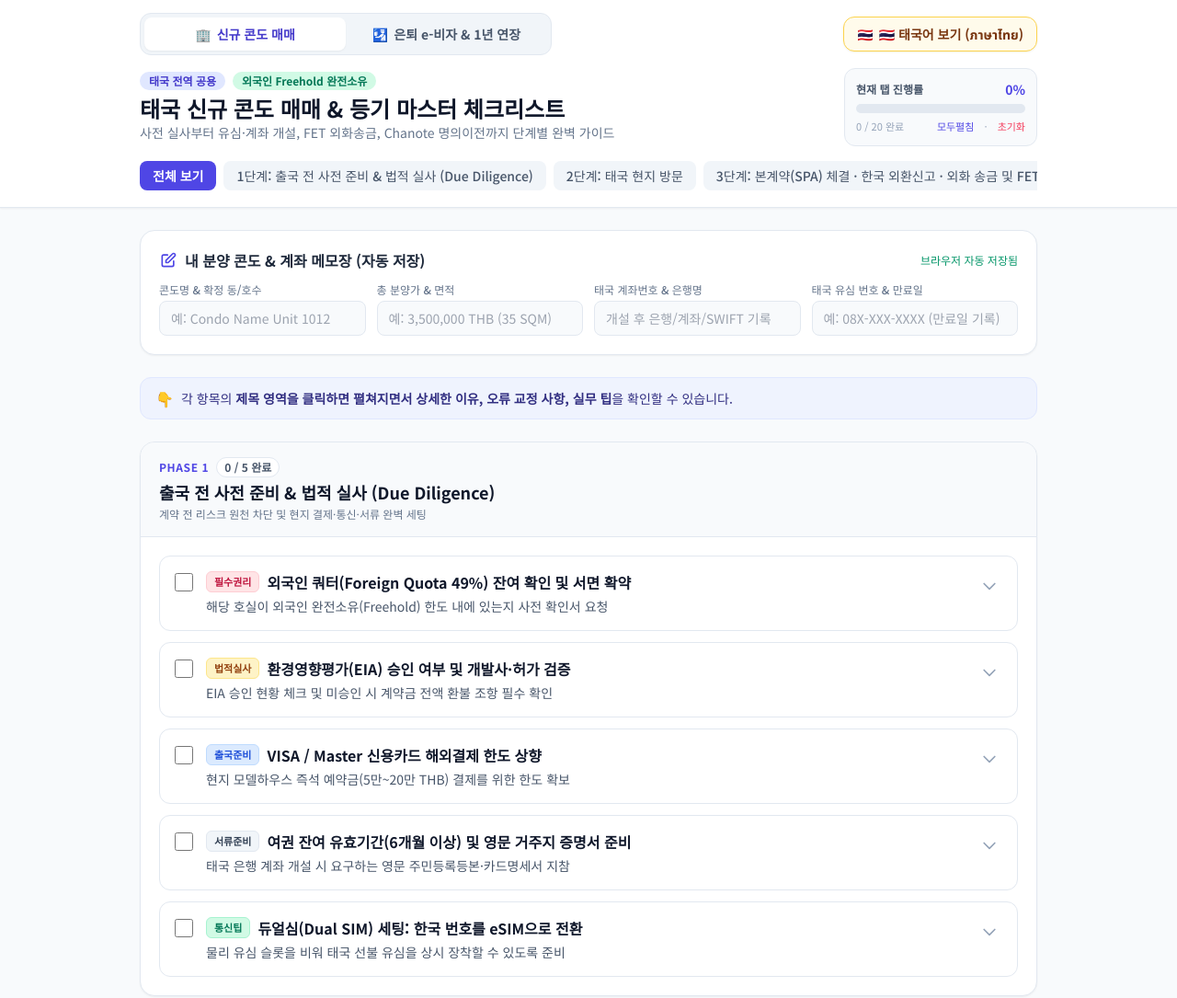
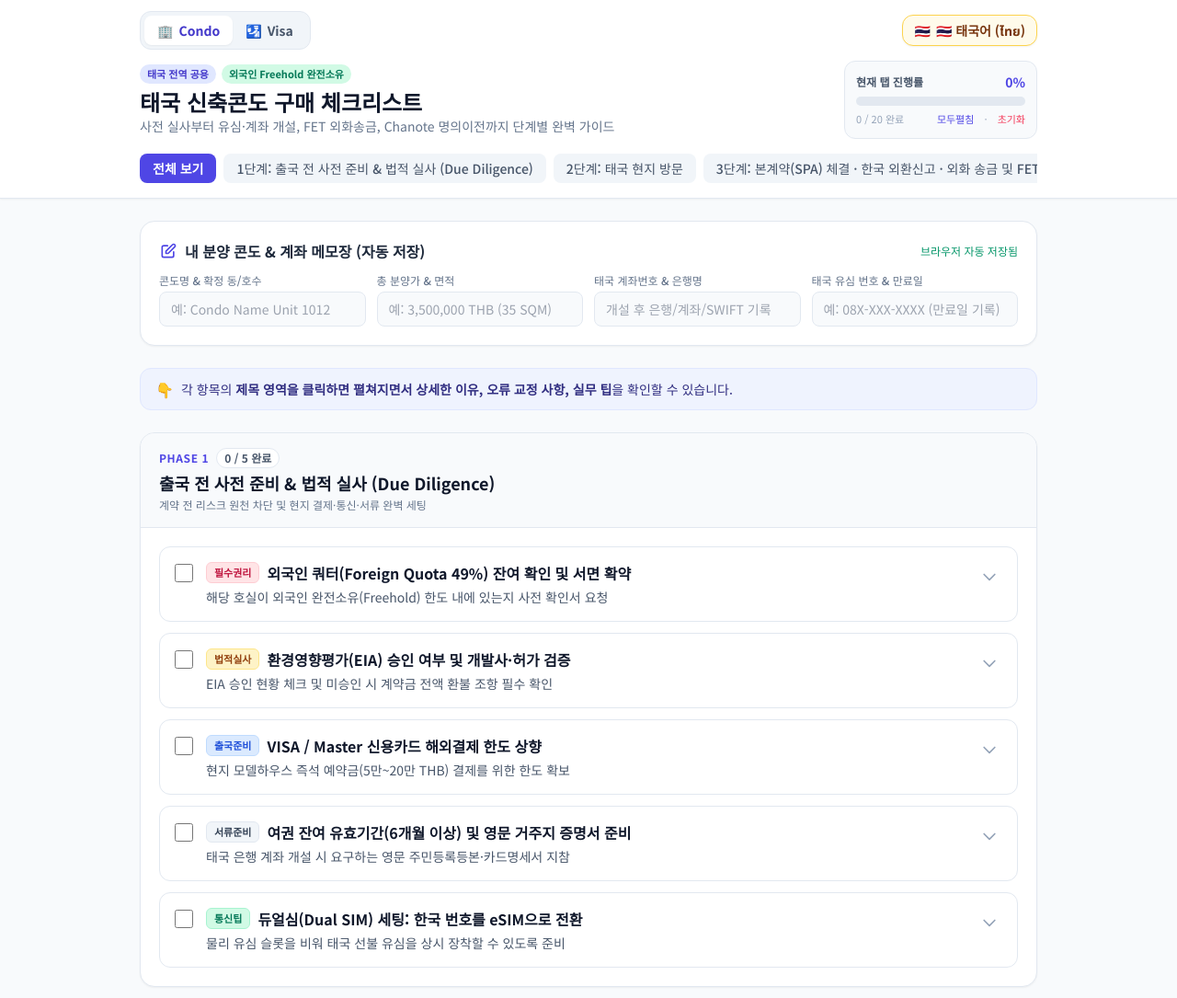
Before and after one commit to skb3804/Tailand-condo-visa, a plain HTML site: page index.html in a window 1280 px wide. Shown: the top 1085 px of the page at 92% size. Drawn offline with nearby package versions, Linux system fonts and the light colour scheme.

Commit message:
Add files via upload

```diff
--- a/index.html
+++ b/index.html
@@ -39,35 +39,35 @@
 <body class="text-slate-800 antialiased pb-24">
 
     <!-- Top Navigation & Progress Header -->
-    <header class="sticky top-0 z-50 bg-white/95 backdrop-blur-md border-b border-slate-200 shadow-sm">
-        <div class="max-w-5xl mx-auto px-4 sm:px-6 py-3.5">
+    <header class="bg-white border-b border-slate-200 shadow-sm">
+        <div class="max-w-5xl mx-auto px-4 sm:px-6 py-3">
             <!-- Top Bar: Main Domain Switcher Tabs + Language Toggle Button -->
-            <div class="flex flex-wrap items-center justify-between gap-2 mb-3.5">
-                <div class="flex p-1 bg-slate-100 rounded-xl border border-slate-200 flex-1 max-w-md">
-                    <button id="domain-tab-condo" onclick="switchDomain('condo')" class="flex-1 py-2 px-3 rounded-lg text-xs sm:text-sm font-bold transition-all flex items-center justify-center gap-1.5 bg-white text-indigo-700 shadow-sm">
+            <div class="flex items-center justify-between gap-2 mb-3">
+                <div class="flex p-1 bg-slate-100 rounded-xl border border-slate-200">
+                    <button id="domain-tab-condo" onclick="switchDomain('condo')" class="py-1.5 px-3.5 rounded-lg text-xs sm:text-sm font-bold transition-all flex items-center justify-center gap-1.5 bg-white text-indigo-700 shadow-sm">
                         <span>🏢</span>
-                        <span id="tab-label-condo">신규 콘도 매매</span>
+                        <span id="tab-label-condo">Condo</span>
                     </button>
-                    <button id="domain-tab-visa" onclick="switchDomain('visa')" class="flex-1 py-2 px-3 rounded-lg text-xs sm:text-sm font-semibold transition-all flex items-center justify-center gap-1.5 text-slate-600 hover:text-slate-900">
+                    <button id="domain-tab-visa" onclick="switchDomain('visa')" class="py-1.5 px-3.5 rounded-lg text-xs sm:text-sm font-semibold transition-all flex items-center justify-center gap-1.5 text-slate-600 hover:text-slate-900">
                         <span>🛂</span>
-                        <span id="tab-label-visa">은퇴 e-비자 & 1년 연장</span>
+                        <span id="tab-label-visa">Visa</span>
                     </button>
                 </div>
 
                 <!-- Korean <-> Thai Language Toggle Button (For Thai Agents / Bank / Immigration) -->
-                <button id="lang-toggle-btn" onclick="toggleLanguage()" class="px-3.5 py-2 rounded-xl border border-amber-300 bg-amber-50 hover:bg-amber-100 text-amber-900 text-xs sm:text-sm font-bold shadow-sm transition-all flex items-center gap-1.5 shrink-0" title="태국 현지 에이전트·은행·이민국 직원에게 보여줄 때 태국어로 전환합니다">
+                <button id="lang-toggle-btn" onclick="toggleLanguage()" class="px-3 py-1.5 rounded-xl border border-amber-300 bg-amber-50 hover:bg-amber-100 text-amber-900 text-xs sm:text-sm font-bold shadow-sm transition-all flex items-center gap-1.5 shrink-0" title="태국 현지 에이전트·은행·이민국 직원에게 보여줄 때 태국어로 전환합니다">
                     <span>🇹🇭</span>
-                    <span id="lang-toggle-text">태국어 보기 (ภาษาไทย)</span>
+                    <span id="lang-toggle-text">태국어 (ไทย)</span>
                 </button>
             </div>
 
-            <div class="flex flex-col sm:flex-row sm:items-center sm:justify-between gap-3">
+            <div class="flex flex-col sm:flex-row sm:items-center sm:justify-between gap-2.5">
                 <div>
-                    <div id="header-badges" class="flex items-center gap-2">
-                        <span class="px-2.5 py-0.5 text-xs font-bold bg-indigo-100 text-indigo-700 rounded-full">태국 전역 공용</span>
-                        <span class="px-2.5 py-0.5 text-xs font-bold bg-emerald-100 text-emerald-700 rounded-full">외국인 Freehold 완전소유</span>
+                    <div id="header-badges" class="flex items-center gap-1.5">
+                        <span class="px-2 py-0.5 text-[11px] font-bold bg-indigo-100 text-indigo-700 rounded-full">태국 전역 공용</span>
+                        <span class="px-2 py-0.5 text-[11px] font-bold bg-emerald-100 text-emerald-700 rounded-full">외국인 Freehold 완전소유</span>
                     </div>
-                    <h1 id="header-title" class="text-xl sm:text-2xl font-bold text-slate-900 mt-1">태국 신규 콘도 매매 & 등기 마스터 체크리스트</h1>
+                    <h1 id="header-title" class="text-lg sm:text-2xl font-bold text-slate-900 mt-1">태국 신축콘도 구매 체크리스트</h1>
                     <p id="header-subtitle" class="text-xs sm:text-sm text-slate-500">사전 실사부터 유심·계좌 개설, FET 외화송금, Chanote 명의이전까지 단계별 완벽 가이드</p>
                 </div>
 
@@ -707,15 +707,15 @@
         const domainConfigs = {
             condo: {
                 badges: `
-                    <span class="px-2.5 py-0.5 text-xs font-bold bg-indigo-100 text-indigo-700 rounded-full">태국 전역 공용</span>
-                    <span class="px-2.5 py-0.5 text-xs font-bold bg-emerald-100 text-emerald-700 rounded-full">외국인 Freehold 완전소유</span>
+                    <span class="px-2 py-0.5 text-[11px] font-bold bg-indigo-100 text-indigo-700 rounded-full">태국 전역 공용</span>
+                    <span class="px-2 py-0.5 text-[11px] font-bold bg-emerald-100 text-emerald-700 rounded-full">외국인 Freehold 완전소유</span>
                 `,
                 badgesTh: `
-                    <span class="px-2.5 py-0.5 text-xs font-bold bg-indigo-100 text-indigo-700 rounded-full">คู่มือซื้อคอนโดมิเนียมในประเทศไทย</span>
-                    <span class="px-2.5 py-0.5 text-xs font-bold bg-emerald-100 text-emerald-700 rounded-full">โควตาต่างชาติ (Foreign Freehold)</span>
+                    <span class="px-2 py-0.5 text-[11px] font-bold bg-indigo-100 text-indigo-700 rounded-full">คู่มือซื้อคอนโดมิเนียมในประเทศไทย</span>
+                    <span class="px-2 py-0.5 text-[11px] font-bold bg-emerald-100 text-emerald-700 rounded-full">โควตาต่างชาติ (Foreign Freehold)</span>
                 `,
-                title: '태국 신규 콘도 매매 & 등기 마스터 체크리스트',
-                titleTh: 'รายการตรวจสอบขั้นตอนการซื้อคอนโดมิเนียมใหม่และโอนกรรมสิทธิ์ (สำหรับชาวต่างชาติ)',
+                title: '태국 신축콘도 구매 체크리스트',
+                titleTh: 'รายการตรวจสอบการซื้อคอนโดมิเนียมใหม่และโอนกรรมสิทธิ์',
                 subtitle: '사전 실사부터 유심·계좌 개설, FET 외화송금, Chanote 명의이전까지 단계별 완벽 가이드',
                 subtitleTh: 'ตั้งแต่การจอง เปิดบัญชีธนาคาร โอนเงินต่างประเทศ (FET) จนถึงวันโอนกรรมสิทธิ์ที่กรมที่ดิน',
                 accent: 'indigo',
@@ -723,15 +723,15 @@
             },
             visa: {
                 badges: `
-                    <span class="px-2.5 py-0.5 text-xs font-bold bg-teal-100 text-teal-700 rounded-full">만 50세 이상 은퇴비자</span>
-                    <span class="px-2.5 py-0.5 text-xs font-bold bg-amber-100 text-amber-800 rounded-full">Non-O (90일) → 현지 1년 연장</span>
+                    <span class="px-2 py-0.5 text-[11px] font-bold bg-teal-100 text-teal-700 rounded-full">만 50세 이상 은퇴비자</span>
+                    <span class="px-2 py-0.5 text-[11px] font-bold bg-amber-100 text-amber-800 rounded-full">Non-O (90일) → 현지 1년 연장</span>
                 `,
                 badgesTh: `
-                    <span class="px-2.5 py-0.5 text-xs font-bold bg-teal-100 text-teal-700 rounded-full">วีซ่าเกษียณอายุ (อายุ 50 ปีขึ้นไป)</span>
-                    <span class="px-2.5 py-0.5 text-xs font-bold bg-amber-100 text-amber-800 rounded-full">Non-O (90 วัน) → ต่ออายุ 1 ปีในไทย</span>
+                    <span class="px-2 py-0.5 text-[11px] font-bold bg-teal-100 text-teal-700 rounded-full">วีซ่าเกษียณอายุ (อายุ 50 ปีขึ้นไป)</span>
+                    <span class="px-2 py-0.5 text-[11px] font-bold bg-amber-100 text-amber-800 rounded-full">Non-O (90 วัน) → ต่ออายุ 1 ปีในไทย</span>
                 `,
-                title: '태국 은퇴 e-비자(Non-O) & 현지 1년 연장 체크리스트',
-                titleTh: 'รายการตรวจสอบการขอวีซ่าเกษียณอายุ (Non-O e-Visa) และการขออยู่ต่อ 1 ปีในประเทศไทย',
+                title: '은퇴 비자(non-O) 발급 체크리스트',
+                titleTh: 'รายการตรวจสอบการขอวีซ่าเกษียณอายุ (Non-O e-Visa) และการขออยู่ต่อ 1 ปี',
                 subtitle: '온라인 e-Visa 발급부터 입국 후 80만 바트 2개월 예치, 이민국 1년 연장 및 90일 보고까지',
                 subtitleTh: 'ตั้งแต่การยื่น e-Visa เปิดบัญชีเงินฝาก 800,000 บาท จนถึงการยื่นต่ออายุวีซ่า 1 ปีที่ ตม.',
                 accent: 'teal',
@@ -773,10 +773,10 @@
             const isTh = currentLang === 'th';
 
             if (isTh) {
-                btn.className = 'px-3.5 py-2 rounded-xl border border-indigo-300 bg-indigo-50 hover:bg-indigo-100 text-indigo-900 text-xs sm:text-sm font-bold shadow-sm transition-all flex items-center gap-1.5 shrink-0';
-                btnText.textContent = '🇰🇷 한국어로 돌아가기 (เกาหลี)';
-                document.getElementById('tab-label-condo').textContent = 'ซื้อคอนโดใหม่ในไทย';
-                document.getElementById('tab-label-visa').textContent = 'วีซ่าเกษียณ Non-O 1 ปี';
+                btn.className = 'px-3 py-1.5 rounded-xl border border-indigo-300 bg-indigo-50 hover:bg-indigo-100 text-indigo-900 text-xs sm:text-sm font-bold shadow-sm transition-all flex items-center gap-1.5 shrink-0';
+                btnText.textContent = '🇰🇷 한국어 (เกาหลี)';
+                document.getElementById('tab-label-condo').textContent = 'Condo';
+                document.getElementById('tab-label-visa').textContent = 'Visa';
                 document.getElementById('progress-label').textContent = 'ความคืบหน้า';
                 document.getElementById('btn-expand-all').textContent = 'ขยายทั้งหมด';
                 document.getElementById('btn-reset').textContent = 'รีเซ็ต';
@@ -806,10 +806,10 @@
 
                 document.querySelectorAll('.save-status-indicator').forEach(el => el.textContent = 'บันทึกอัตโนมัติแล้ว');
             } else {
-                btn.className = 'px-3.5 py-2 rounded-xl border border-amber-300 bg-amber-50 hover:bg-amber-100 text-amber-900 text-xs sm:text-sm font-bold shadow-sm transition-all flex items-center gap-1.5 shrink-0';
-                btnText.textContent = '🇹🇭 태국어 보기 (ภาษาไทย)';
-                document.getElementById('tab-label-condo').textContent = '신규 콘도 매매';
-                document.getElementById('tab-label-visa').textContent = '은퇴 e-비자 & 1년 연장';
+                btn.className = 'px-3 py-1.5 rounded-xl border border-amber-300 bg-amber-50 hover:bg-amber-100 text-amber-900 text-xs sm:text-sm font-bold shadow-sm transition-all flex items-center gap-1.5 shrink-0';
+                btnText.textContent = '🇹🇭 태국어 (ไทย)';
+                document.getElementById('tab-label-condo').textContent = 'Condo';
+                document.getElementById('tab-label-visa').textContent = 'Visa';
                 document.getElementById('progress-label').textContent = '현재 탭 진행률';
                 document.getElementById('btn-expand-all').textContent = '모두펼침';
                 document.getElementById('btn-reset').textContent = '초기화';
@@ -1198,8 +1198,8 @@
             const visaTab = document.getElementById('domain-tab-visa');
 
             if (domain === 'condo') {
-                condoTab.className = 'flex-1 py-2 px-3 rounded-lg text-xs sm:text-sm font-bold transition-all flex items-center justify-center gap-1.5 bg-white text-indigo-700 shadow-sm';
-                visaTab.className = 'flex-1 py-2 px-3 rounded-lg text-xs sm:text-sm font-semibold transition-all flex items-center justify-center gap-1.5 text-slate-600 hover:text-slate-900';
+                condoTab.className = 'py-1.5 px-3.5 rounded-lg text-xs sm:text-sm font-bold transition-all flex items-center justify-center gap-1.5 bg-white text-indigo-700 shadow-sm';
+                visaTab.className = 'py-1.5 px-3.5 rounded-lg text-xs sm:text-sm font-semibold transition-all flex items-center justify-center gap-1.5 text-slate-600 hover:text-slate-900';
                 document.getElementById('memo-section-condo').classList.remove('hidden');
                 document.getElementById('memo-section-visa').classList.add('hidden');
                 document.getElementById('extra-section-condo').classList.remove('hidden');
@@ -1208,8 +1208,8 @@
                 document.getElementById('progress-text').className = 'text-sm font-bold text-indigo-600';
                 document.getElementById('instruction-hint').className = 'flex items-center justify-between bg-indigo-50/80 border border-indigo-100 rounded-xl px-4 py-2.5 text-xs sm:text-sm text-indigo-900';
             } else {
-                visaTab.className = 'flex-1 py-2 px-3 rounded-lg text-xs sm:text-sm font-bold transition-all flex items-center justify-center gap-1.5 bg-white text-teal-700 shadow-sm';
-                condoTab.className = 'flex-1 py-2 px-3 rounded-lg text-xs sm:text-sm font-semibold transition-all flex items-center justify-center gap-1.5 text-slate-600 hover:text-slate-900';
+                visaTab.className = 'py-1.5 px-3.5 rounded-lg text-xs sm:text-sm font-bold transition-all flex items-center justify-center gap-1.5 bg-white text-teal-700 shadow-sm';
+                condoTab.className = 'py-1.5 px-3.5 rounded-lg text-xs sm:text-sm font-semibold transition-all flex items-center justify-center gap-1.5 text-slate-600 hover:text-slate-900';
                 document.getElementById('memo-section-visa').classList.remove('hidden');
                 document.getElementById('memo-section-condo').classList.add('hidden');
                 document.getElementById('extra-section-visa').classList.remove('hidden');
```
